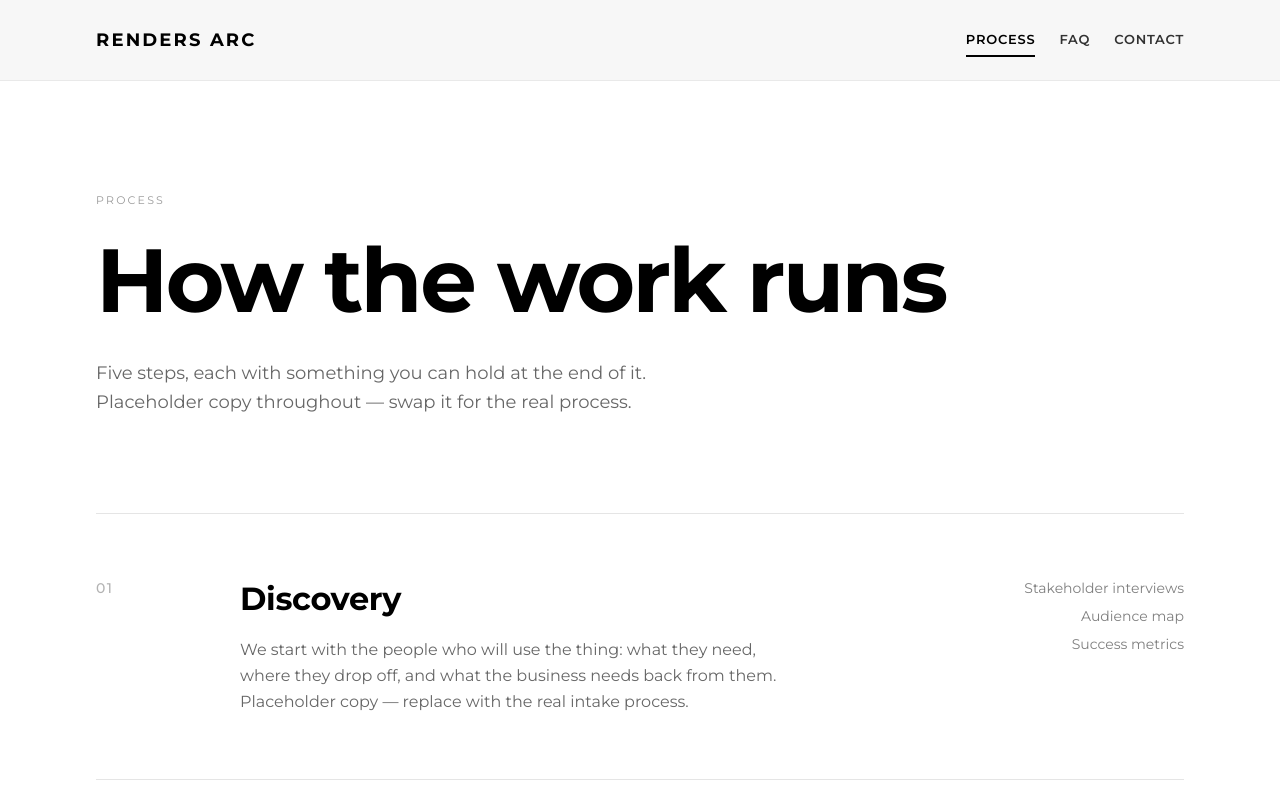
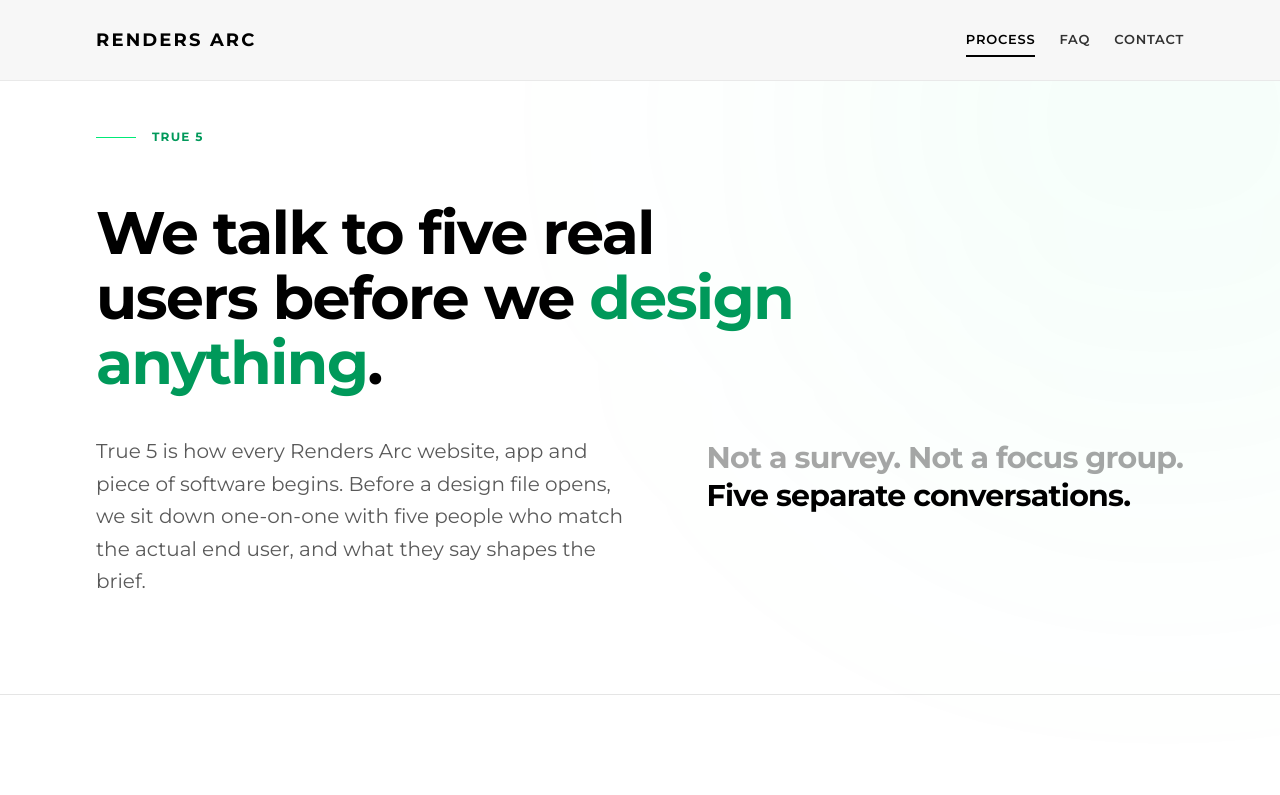
Before and after one commit to Rendersarc2026/Rendersarc, a Next.js app: page /process in a window 1280 px wide. Shown: the top 795 px of the page. Built offline with nearby package versions, Linux system fonts and the light colour scheme.

Commit message:
fix: update intro text in ProcessPage for clarity

```diff
--- a/src/app/process/page.tsx
+++ b/src/app/process/page.tsx
@@ -15,13 +15,13 @@ export default function ProcessPage() {
     <div className="size-full bg-white relative overflow-x-clip">
       <Navigation />
       <main className="relative">
+        <TrueFive />
         <PageHeader
           eyebrow="Process"
           title="How the work runs"
-          intro="Five steps, each with something you can hold at the end of it. Placeholder copy throughout — swap it for the real process."
+          intro="Five steps, each with something you can hold at the end of it."
         />
         <ProcessSteps />
-        <TrueFive />
       </main>
       <Footer />
     </div>
```
